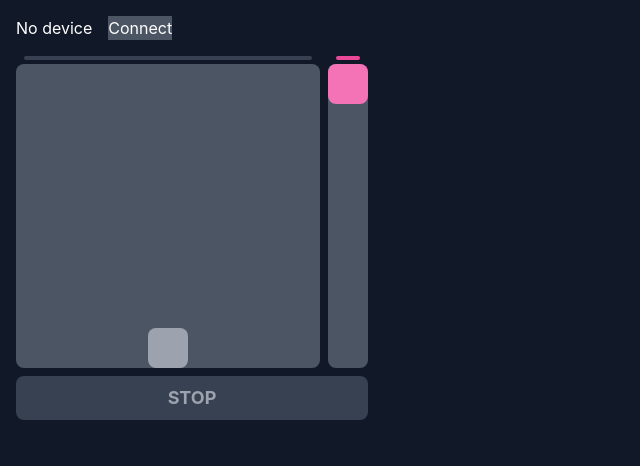
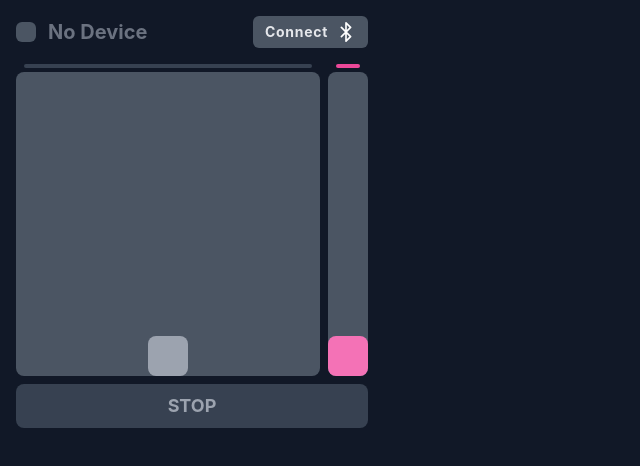
Before and after one commit to heidky/lin-webapp, a React (Create React App) app: page / in a window 1280 px wide. Shown: the top 466 px of the page, without its empty margins (0-640 px from the left). Built offline with nearby package versions, Linux system fonts and the light colour scheme.

Commit message:
Improved device

```diff
--- a/package.json
+++ b/package.json
@@ -16,6 +16,7 @@
     "mobx-react-lite": "^4.0.5",
     "react": "^18.2.0",
     "react-dom": "^18.2.0",
+    "react-icons": "^4.11.0",
     "react-scripts": "5.0.1",
     "react-slider": "^2.0.6",
     "throttle-debounce": "^5.0.0",
--- a/src/device/DeviceManager.ts
+++ b/src/device/DeviceManager.ts
@@ -176,4 +176,8 @@ export default class DeviceManager {
     console.log('device info updated:', info)
     this.deviceInfo = info
   }
+
+  async restartDevice() {
+    await this.sendConfig('Rst', 1)
+  }
 }
--- a/src/device/MotionManager.ts
+++ b/src/device/MotionManager.ts
@@ -4,7 +4,7 @@ import DeviceManager, { MotionCmd } from './DeviceManager'
 class MotionManager {
   deviceManager: DeviceManager
 
-  absolutePosition: number = 0
+  absolutePosition: number = 1
   vibeThrow: number = 0
   vibeSpeed: number = 0.5
   vibeSelected: boolean = false
--- a/src/ui/DeviceStatus.js
+++ b/src/ui/DeviceStatus.js
@@ -1,30 +1,65 @@
 import { observer } from 'mobx-react-lite'
 import { deviceManger } from '../store/store'
+import { FiBluetooth } from 'react-icons/fi'
+import { RiRestartLine } from 'react-icons/ri'
+
+const StatusDot = ({ status }) => (
+  <div
+    className={`${
+      { on: 'bg-green-400', off: 'bg-gray-600', wait: 'bg-yellow-400' }[status]
+    } h-5 w-5 rounded-md shrink-0  transition-colors`}
+  />
+)
+
+const ConnectButton = ({ onClick }) => (
+  <button
+    className="text-white bg-gray-600 text-xl p-1.5 rounded-md flex flex-row items-center gap-x-2 px-3"
+    onClick={onClick}
+  >
+    <span className="text-sm font-bold text-gray-200 tracking-wider">
+      Connect
+    </span>{' '}
+    <FiBluetooth />
+  </button>
+)
+
+const RestartButton = ({ onClick }) => (
+  <button
+    className="text-white bg-gray-600 text-xl p-1.5 rounded-md flex flex-row items-center"
+    onClick={onClick}
+  >
+    <RiRestartLine />
+  </button>
+)
 
 function DeviceStatus() {
   const connected = deviceManger.connected
   const name = deviceManger.deviceName
   const reconencting = deviceManger.reconnecting
+  const status = reconencting ? 'wait' : connected ? 'on' : 'off'
 
   const onConnect = () => {
     deviceManger.connectPrompt()
   }
 
+  const onRestart = () => {
+    deviceManger.restartDevice()
+  }
+
   return (
-    <div className="flex flex-row items-center gap-x-4">
-      <span className="text-white">
-        {connected ? 'Device connected' : 'No device'}
+    <div className="flex flex-row items-center gap-x-3">
+      <StatusDot status={status} />
+
+      <span
+        className={`text-xl font-bold ${name ? 'text-white' : 'text-gray-500'}`}
+      >
+        {name || 'No Device'}
       </span>
 
-      {name && <span className="text-gray-200 ml-2">{name}</span>}
+      <div className="flex-grow" />
 
-      {!connected && (
-        <button className="text-white bg-gray-600" onClick={onConnect}>
-          Connect
-        </button>
-      )}
-
-      {reconencting && <span className="text-white">Reconnecting...</span>}
+      {!connected && <ConnectButton onClick={onConnect} />}
+      {connected && <RestartButton onClick={onRestart} />}
     </div>
   )
 }
```
Also changed, not shown: 1 other file (tests, documents, lock files or other folders).
